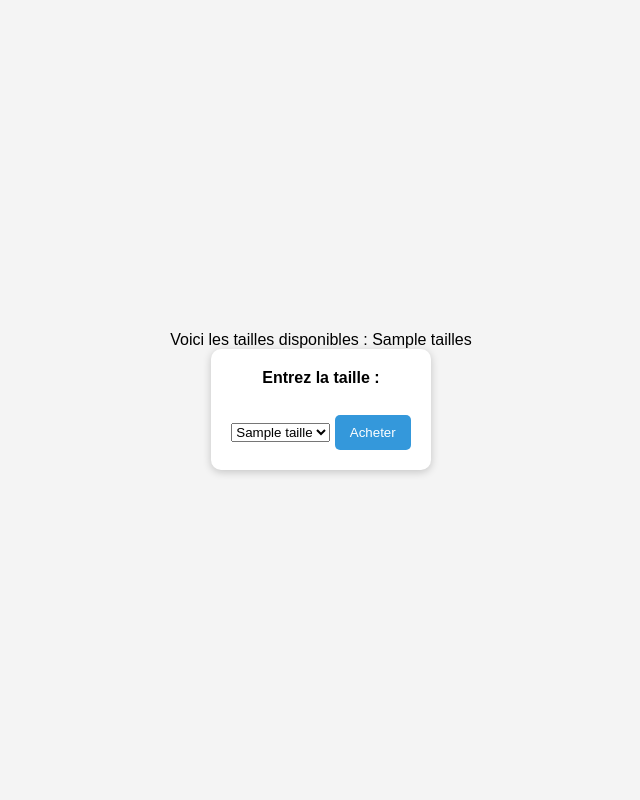
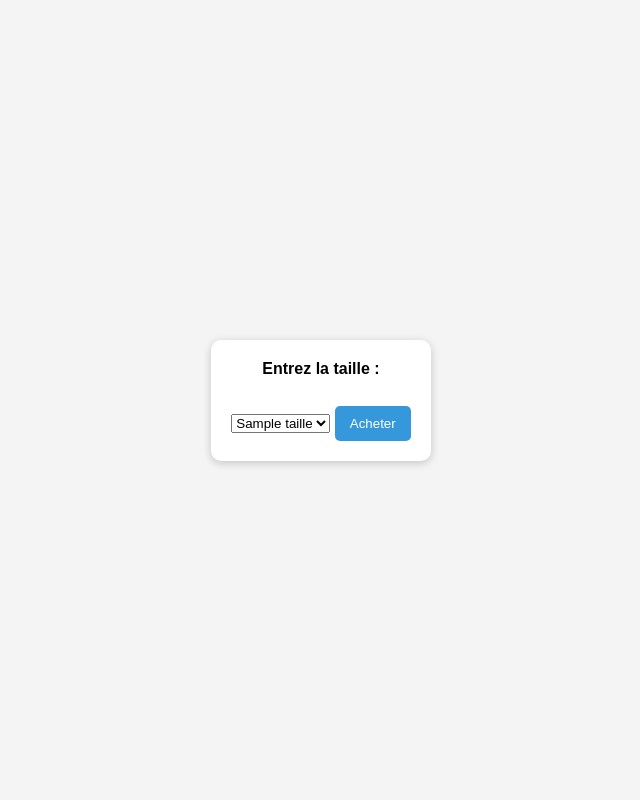
Before and after one commit to PetitJump/Magasin-Flask, a Flask app: template templates/taille.html in a window 1280 px wide. Shown: the whole page, without its empty margins (319-959 px from the left). Run offline with Flask 3, Linux system fonts and the light colour scheme; the template is opened without the code that fills it: most values are stand-ins (such as "Sample title", 1, 10 or a date in 2020).

Commit message:
Supression d'un message dans taille

```diff
--- a/templates/taille.html
+++ b/templates/taille.html
@@ -6,8 +6,6 @@
     <link rel="stylesheet" href="{{ url_for('static', filename='style.css') }}">
 </head>
 <body>
-    Voici les tailles disponibles :
-    {{tailles}}
     <form action="/" method="POST">
             <input type="hidden" name="marque" value="{{ marque }}"> <!-- Permet de stocker marque tout en le cachant pour que le user ne le voit pas -->
             <label for="taille">Entrez la taille :</label><br><br>
```
